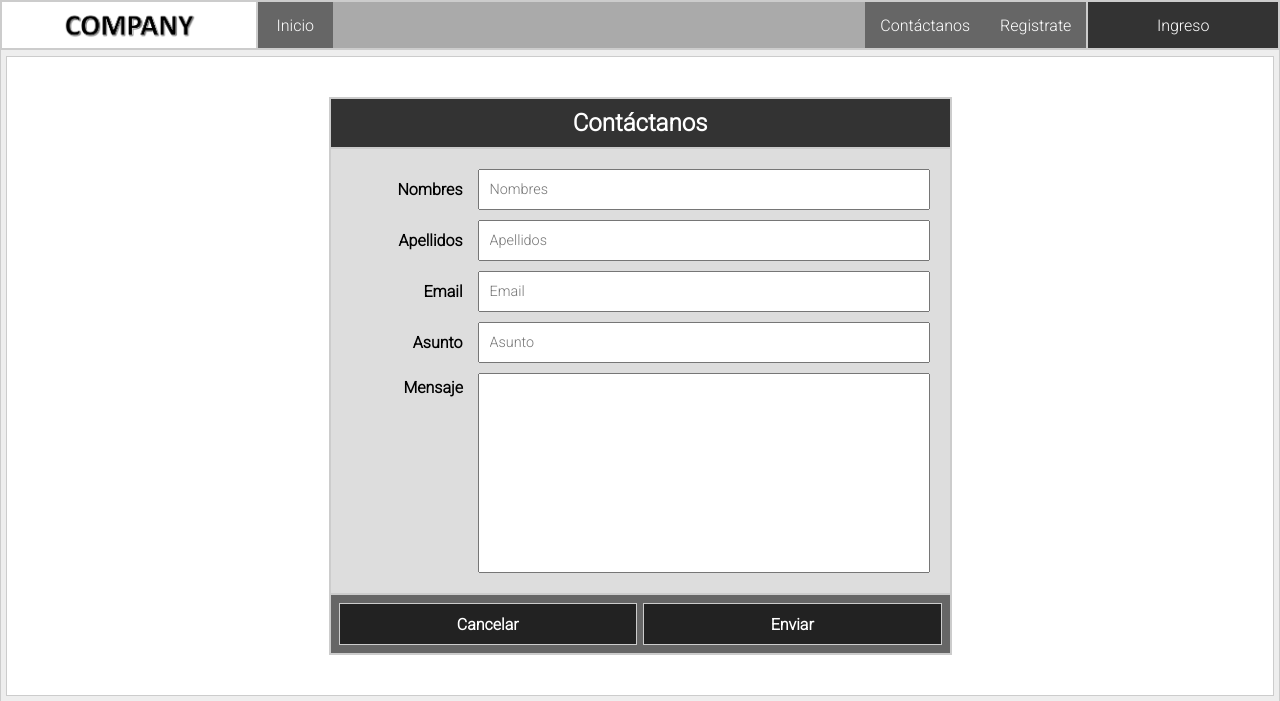
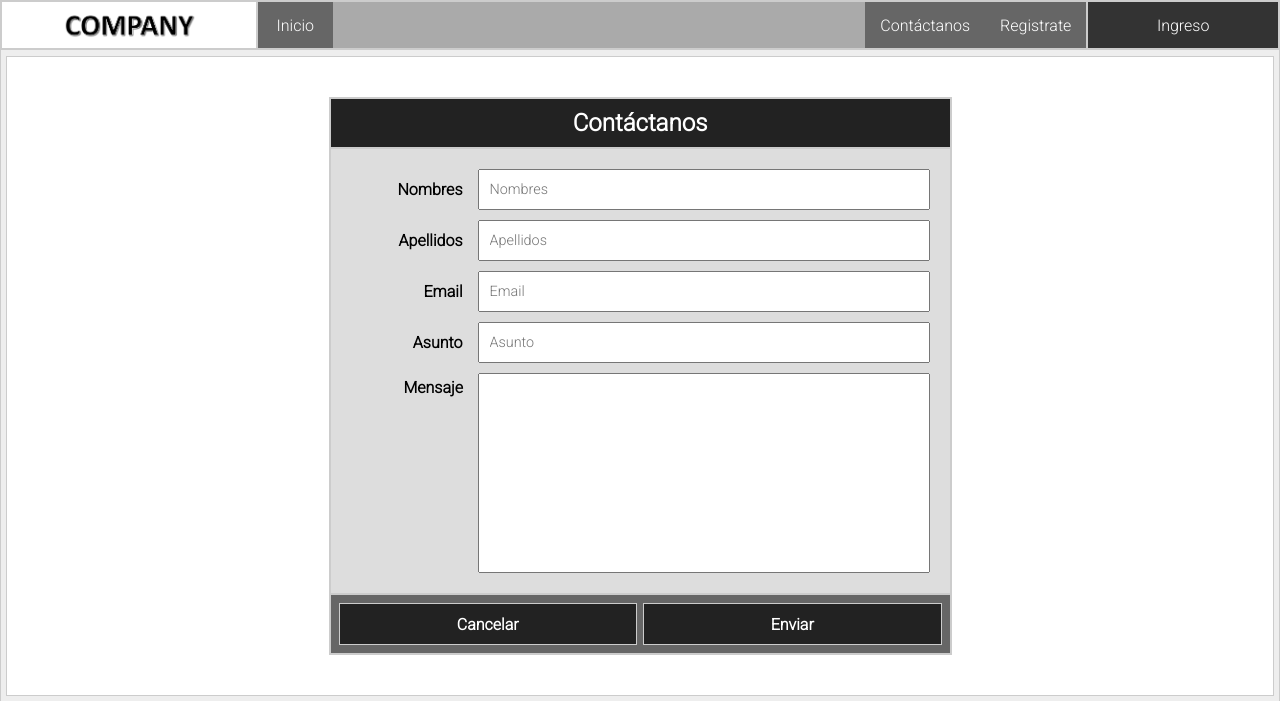
Before and after one commit to Zammy-Ducuara/mainhappyfeet, a PHP site: page /?c=Messages in a window 1280 px wide. Shown: the top 701 px of the page. Run offline with PHP 8.4, Linux system fonts and the light colour scheme.

Commit message:
04 - Controladores y acciones (Clases y Métodos)

```diff
--- a/assets/css/styles_landing.css
+++ b/assets/css/styles_landing.css
@@ -121,7 +121,7 @@ form{
 .form-header{
     justify-content: center;
     padding: 10px;
-    background: #333;
+    background: #222;
     color: #fff;
 }
 .form-body{
```
Also changed, not shown: assets/img/01_cu_mod_usuarios.jpg, assets/img/04_diagrama_clases.jpg.
